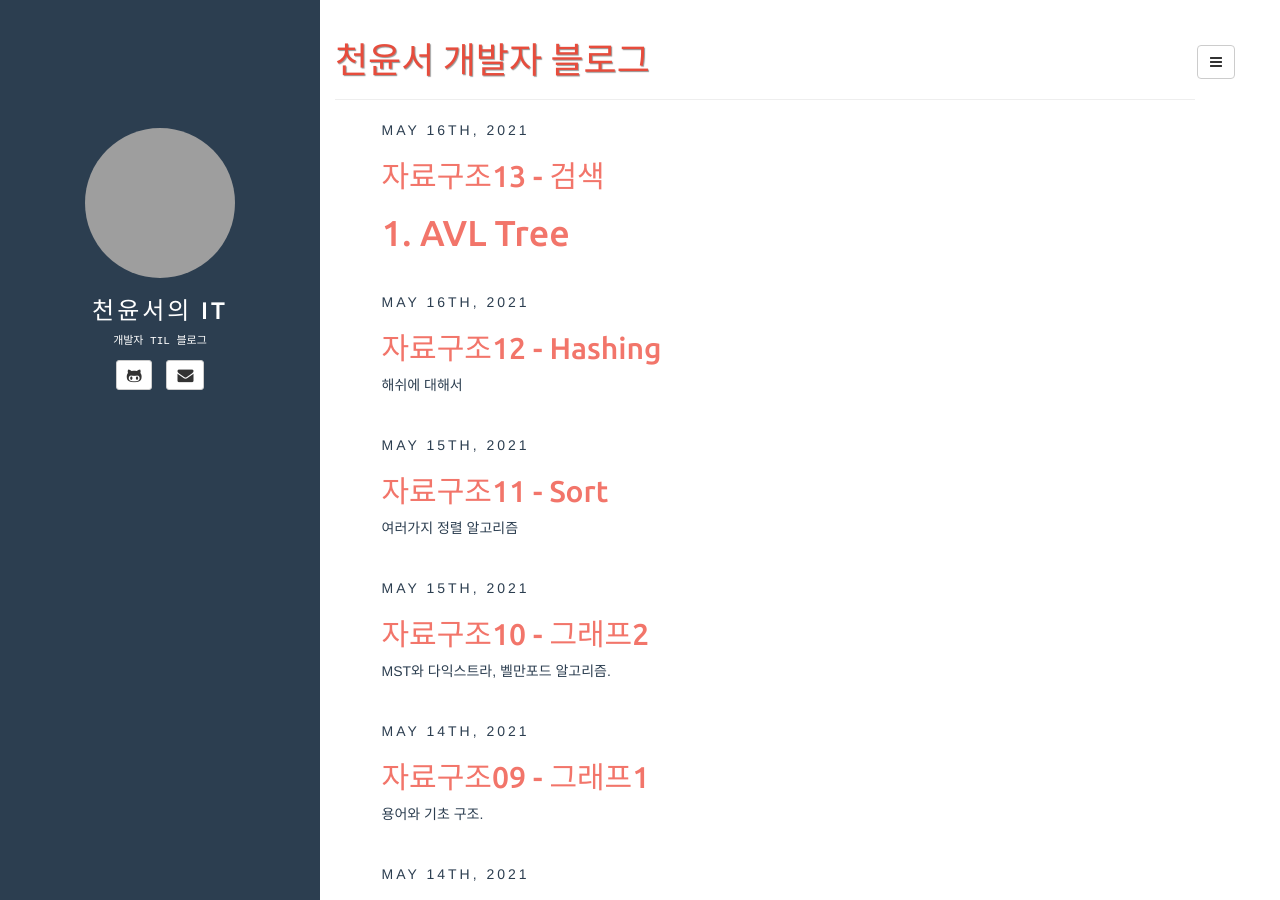
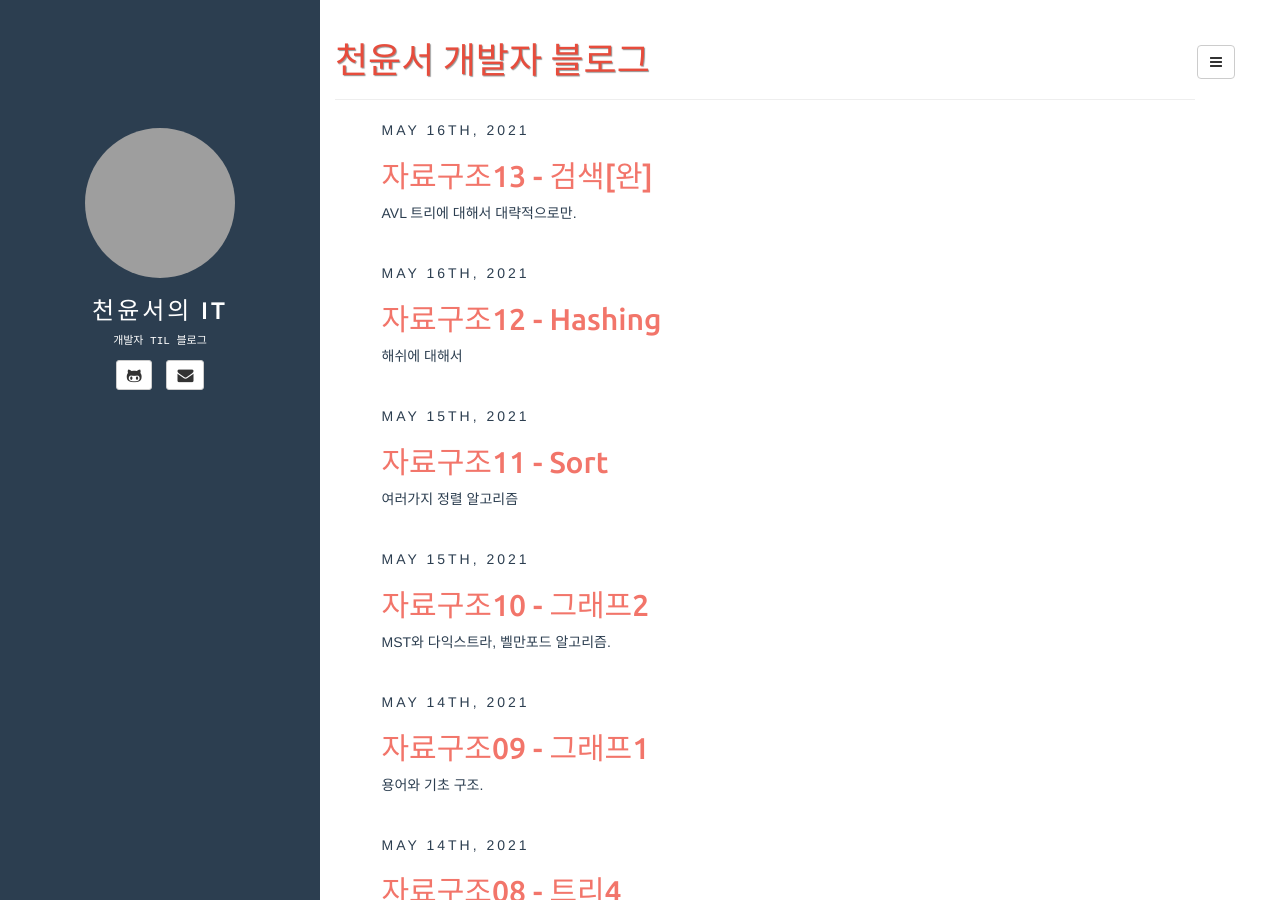
Before and after one commit to chunyunseo/chunyunseo.github.io, a Jekyll site: the page built from index.html, in a window 1280 px wide and 900 px high. Built offline with Jekyll 4.4.1, drawn with Linux system fonts in a browser that asks for light colours; the list of posts is cut into pages by our own code; part of the change alters nothing that is shown; grey boxes are pictures that could not be loaded.

Commit message:
Update 2021-05-16-DS13.md

````diff
--- a/_posts/2021-05-16-DS13.md
+++ b/_posts/2021-05-16-DS13.md
@@ -1,9 +1,9 @@
 ---
 layout: post
-title: 자료구조13 - 검색
+title: 자료구조13 - 검색[완]
 categories: [Today i learn]
 tags: [Data Structure, TIL, C]
-description:
+description: AVL 트리에 대해서 대략적으로만.
 ---
 
 # 1. AVL Tree
@@ -13,3 +13,49 @@ description:
 - BF Factor가 2 이상이라면 AVL 트리가 깨진다.
 
 ![image-20210516234636293](https://raw.githubusercontent.com/chunyunseo/ImageRepo/image/img/image-20210516234636293.png)
+
+```c
+typedef struct treeNode *treePointer;
+struct treeNode {
+    treePointer leftChild;
+    treePointer rightChild;
+    int data;
+    short int bf;
+};
+```
+
+
+
+- Rebalancing
+
+![image-20210517000632657](https://raw.githubusercontent.com/chunyunseo/ImageRepo/image/img/image-20210517000632657.png)
+
+- LL Rotation 예시
+
+![image-20210517000803432](https://raw.githubusercontent.com/chunyunseo/ImageRepo/image/img/image-20210517000803432.png)
+
+- Insertion
+
+![image-20210517001011969](https://raw.githubusercontent.com/chunyunseo/ImageRepo/image/img/image-20210517001011969.png)
+
+![image-20210517001042420](https://raw.githubusercontent.com/chunyunseo/ImageRepo/image/img/image-20210517001042420.png)
+
+![image-20210517001059624](https://raw.githubusercontent.com/chunyunseo/ImageRepo/image/img/image-20210517001059624.png)
+
+![image-20210517001110406](https://raw.githubusercontent.com/chunyunseo/ImageRepo/image/img/image-20210517001110406.png)
+
+![image-20210517001147052](https://raw.githubusercontent.com/chunyunseo/ImageRepo/image/img/image-20210517001147052.png)
+
+![image-20210517001200205](https://raw.githubusercontent.com/chunyunseo/ImageRepo/image/img/image-20210517001200205.png)
+
+
+
+- Deletion
+  - 첫 번째에서 Aug가 빠질 때, Apr나 Dec를 올려주면 된다.
+
+![image-20210517001232243](https://raw.githubusercontent.com/chunyunseo/ImageRepo/image/img/image-20210517001232243.png)
+
+![image-20210517001331647](https://raw.githubusercontent.com/chunyunseo/ImageRepo/image/img/image-20210517001331647.png)
+
+- 시간복잡도
+  - 검색/삭제/삽입: O(logn)
````
